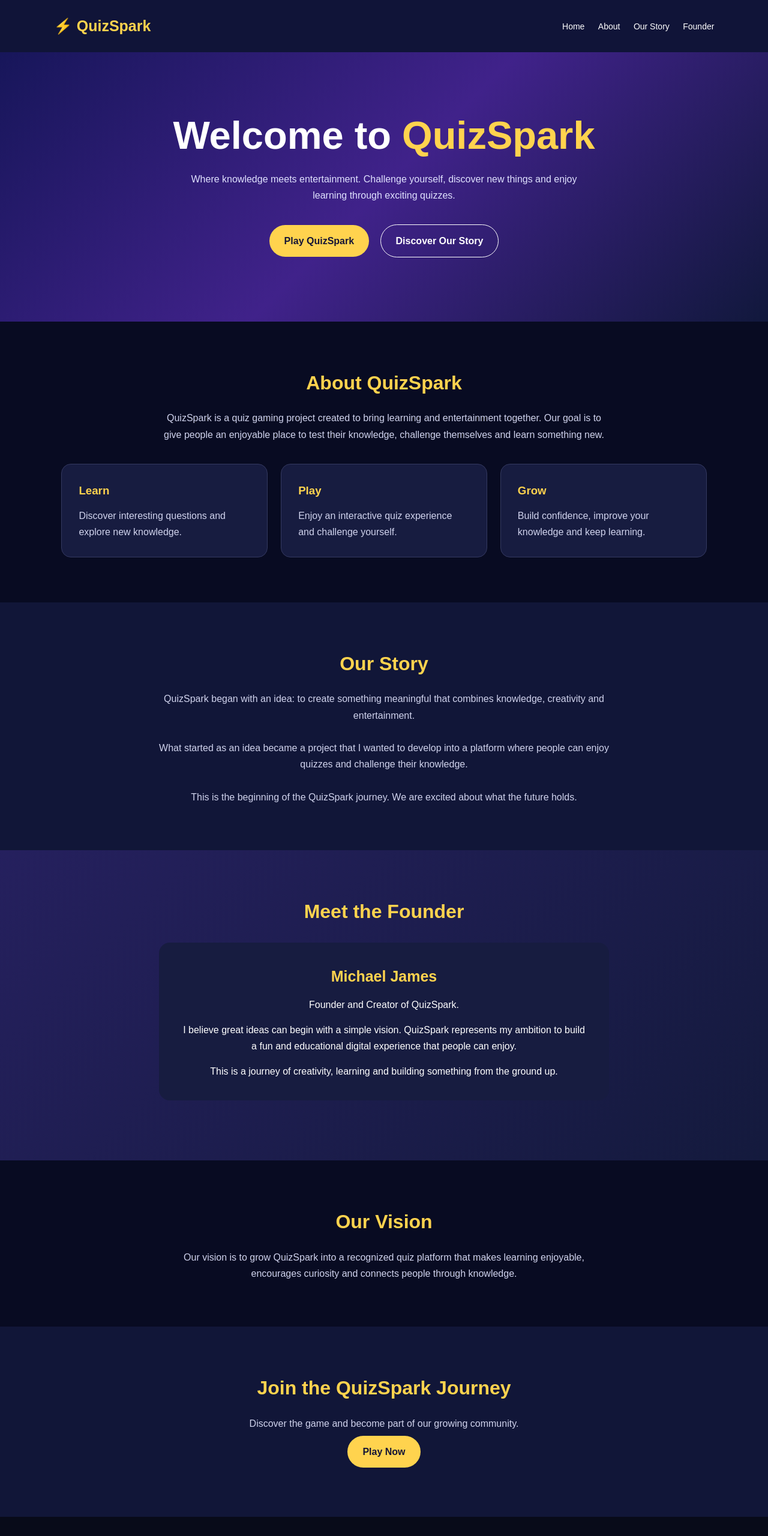
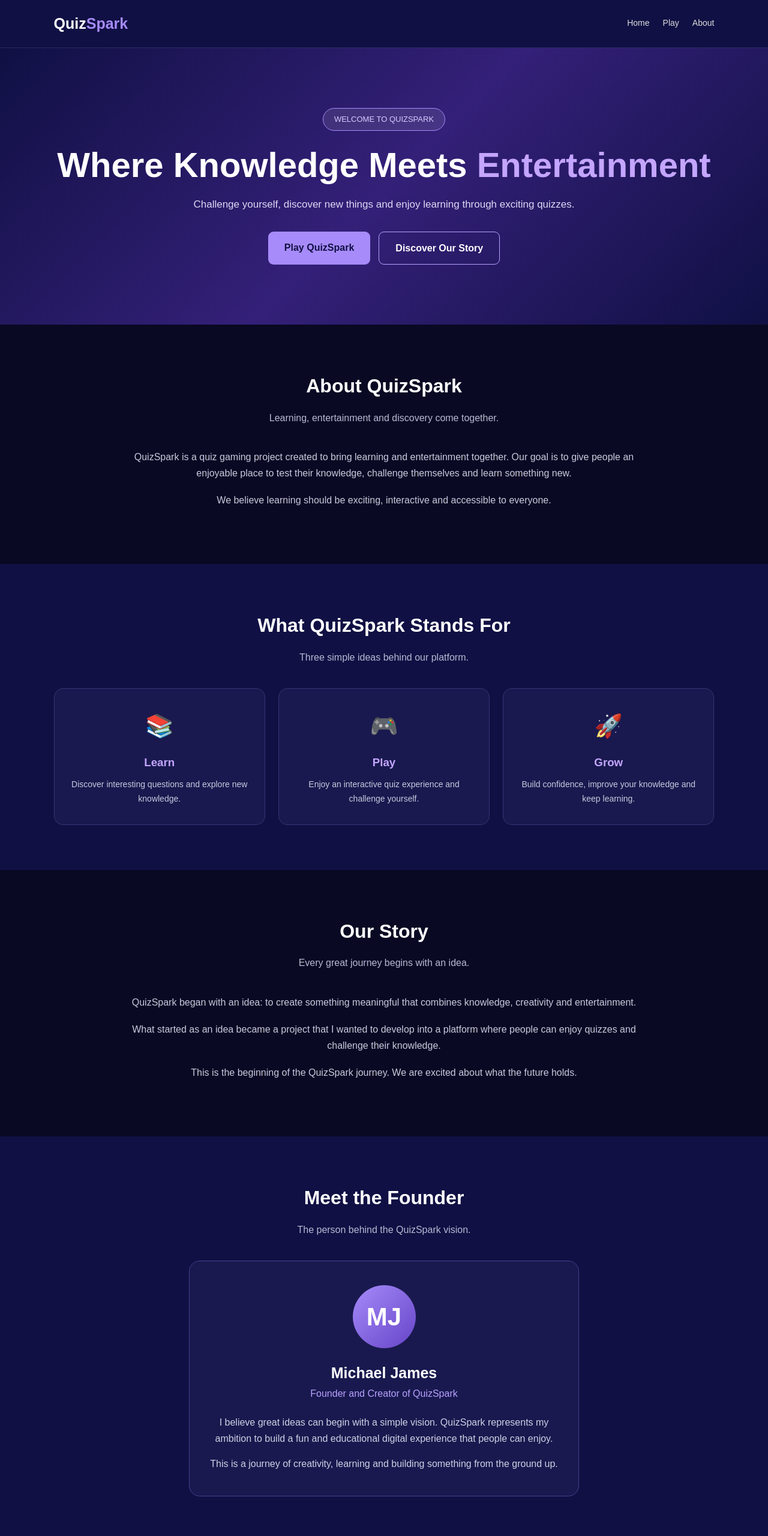
Before and after one commit to Michael20046/QuizSpark-Official, a plain HTML site: page index.html in a window 1280 px wide. Shown: the top 2560 px of the page at 60% size. Drawn offline with Linux system fonts and the light colour scheme.

Commit message:
Revise title and meta description in index.html
Updated the title and meta description for better SEO and clarity. Enhanced the layout and styling of various sections for improved user experience.

```diff
--- a/index.html
+++ b/index.html
@@ -4,39 +4,331 @@
 <head>
 <meta charset="UTF-8">
 <meta name="viewport" content="width=device-width, initial-scale=1.0">
-<title>QuizSpark | Play, Learn and Challenge Yourself</title>
-<meta name="description" content="Discover QuizSpark, meet its founder Michael James, explore the vision and enjoy a fun quiz experience.">
+
+<title>About QuizSpark | Our Story & Vision</title>
+
+<meta name="description" content="Discover the story behind QuizSpark, meet its founder Michael James, and explore our vision of making learning fun through quizzes.">
+
 <meta name="theme-color" content="#101044">
 
 <style>
-*{box-sizing:border-box;margin:0;padding:0}
-body{font-family:Arial,sans-serif;background:#080b22;color:white;line-height:1.7}
-header{padding:22px 7%;display:flex;justify-content:space-between;align-items:center;background:#101438}
-.logo{font-size:25px;font-weight:bold;color:#ffd34e}
-nav a{color:white;text-decoration:none;margin-left:18px;font-size:14px}
-.hero{text-align:center;padding:100px 20px;background:linear-gradient(135deg,#17165a,#40228a,#11183c)}
-.hero h1{font-size:clamp(36px,7vw,65px);line-height:1.2;margin-bottom:20px}
-.hero h1 span{color:#ffd34e}
-.hero p{max-width:650px;margin:0 auto 28px;color:#e0e2ff}
-.btn{display:inline-block;background:#ffd34e;color:#151536;padding:13px 25px;border-radius:30px;text-decoration:none;font-weight:bold;margin:7px}
-.btn.secondary{background:transparent;color:white;border:1px solid white}
-section{padding:75px 8%;text-align:center}
-section h2{font-size:32px;margin-bottom:18px;color:#ffd34e}
-.intro{max-width:750px;margin:auto;color:#d0d3ed}
-.cards{display:grid;grid-template-columns:repeat(auto-fit,minmax(220px,1fr));gap:22px;margin-top:35px}
-.card{background:#171c40;padding:28px;border-radius:16px;border:1px solid #343960;text-align:left}
-.card h3{color:#ffd34e;margin-bottom:12px}
-.card p{color:#d0d3ed}
-.story{background:#111638}
-.founder{background:linear-gradient(135deg,#25205e,#141a3d)}
-.founder-box{max-width:750px;margin:25px auto;background:#171c40;padding:35px;border-radius:18px}
-.founder-box h3{font-size:25px;color:#ffd34e;margin-bottom:12px}
-.contact{background:#111638}
-footer{background:#080b19;text-align:center;padding:30px;color:#b9bdd5;font-size:14px}
-@media(max-width:600px){
-header{flex-direction:column;gap:12px}
-nav a{margin:0 7px;font-size:12px}
-section{padding:55px 6%}
+* {
+    margin: 0;
+    padding: 0;
+    box-sizing: border-box;
+}
+
+html {
+    scroll-behavior: smooth;
+}
+
+body {
+    font-family: Arial, sans-serif;
+    background: #090923;
+    color: white;
+    line-height: 1.7;
+}
+
+header {
+    background: #101044;
+    padding: 18px 7%;
+    display: flex;
+    justify-content: space-between;
+    align-items: center;
+    flex-wrap: wrap;
+    gap: 15px;
+    border-bottom: 1px solid #292966;
+}
+
+.logo {
+    font-size: 25px;
+    font-weight: bold;
+    color: white;
+    text-decoration: none;
+}
+
+.logo span {
+    color: #a78bfa;
+}
+
+nav {
+    display: flex;
+    gap: 22px;
+    flex-wrap: wrap;
+}
+
+nav a {
+    color: #ddd;
+    text-decoration: none;
+    font-size: 14px;
+}
+
+nav a:hover {
+    color: #a78bfa;
+}
+
+.hero {
+    padding: 100px 20px;
+    text-align: center;
+    background: linear-gradient(135deg, #101044, #342078, #101044);
+}
+
+.tag {
+    display: inline-block;
+    background: #ffffff18;
+    border: 1px solid #a78bfa;
+    color: #d8caff;
+    padding: 7px 18px;
+    border-radius: 30px;
+    margin-bottom: 22px;
+    font-size: 13px;
+}
+
+.hero h1 {
+    font-size: clamp(36px, 6vw, 58px);
+    margin-bottom: 18px;
+    line-height: 1.2;
+}
+
+.hero h1 span {
+    color: #c4a5ff;
+}
+
+.hero p {
+    max-width: 650px;
+    margin: auto;
+    color: #ddd9f5;
+    font-size: 17px;
+}
+
+.buttons {
+    margin-top: 30px;
+    display: flex;
+    justify-content: center;
+    gap: 14px;
+    flex-wrap: wrap;
+}
+
+.btn {
+    display: inline-block;
+    padding: 13px 27px;
+    border-radius: 9px;
+    text-decoration: none;
+    font-weight: bold;
+    transition: 0.3s;
+}
+
+.primary {
+    background: #a78bfa;
+    color: #101044;
+}
+
+.primary:hover {
+    background: white;
+    transform: translateY(-3px);
+}
+
+.secondary {
+    border: 1px solid #b9a2ff;
+    color: white;
+}
+
+.secondary:hover {
+    background: #ffffff18;
+}
+
+section {
+    padding: 75px 7%;
+}
+
+.section-heading {
+    text-align: center;
+    margin-bottom: 38px;
+}
+
+.section-heading h2 {
+    font-size: 32px;
+    margin-bottom: 12px;
+}
+
+.section-heading p {
+    color: #b9b9d5;
+    max-width: 650px;
+    margin: auto;
+}
+
+.about-content {
+    max-width: 850px;
+    margin: auto;
+    text-align: center;
+}
+
+.about-content p {
+    color: #c9c9df;
+    margin-bottom: 18px;
+}
+
+.features {
+    background: #101044;
+}
+
+.feature-grid {
+    display: grid;
+    grid-template-columns: repeat(auto-fit, minmax(220px, 1fr));
+    gap: 22px;
+}
+
+.feature-card {
+    background: #19194f;
+    border: 1px solid #343475;
+    padding: 30px 22px;
+    border-radius: 15px;
+    text-align: center;
+    transition: 0.3s;
+}
+
+.feature-card:hover {
+    transform: translateY(-6px);
+    border-color: #a78bfa;
+}
+
+.feature-card .emoji {
+    font-size: 38px;
+    margin-bottom: 12px;
+}
+
+.feature-card h3 {
+    color: #c4a5ff;
+    margin-bottom: 10px;
+}
+
+.feature-card p {
+    color: #c9c9df;
+    font-size: 14px;
+}
+
+.story {
+    max-width: 850px;
+    margin: auto;
+    text-align: center;
+}
+
+.story p {
+    color: #c9c9df;
+    margin-bottom: 18px;
+}
+
+.founder {
+    background: #101044;
+}
+
+.founder-card {
+    max-width: 650px;
+    margin: auto;
+    padding: 40px 25px;
+    background: #19194f;
+    border: 1px solid #48408d;
+    border-radius: 18px;
+    text-align: center;
+}
+
+.founder-avatar {
+    width: 105px;
+    height: 105px;
+    margin: 0 auto 20px;
+    border-radius: 50%;
+    background: linear-gradient(135deg, #a78bfa, #6544c7);
+    display: flex;
+    align-items: center;
+    justify-content: center;
+    font-size: 42px;
+    font-weight: bold;
+    color: white;
+}
+
+.founder-card h3 {
+    font-size: 25px;
+}
+
+.founder-role {
+    color: #b9a2ff;
+    margin-bottom: 20px;
+}
+
+.founder-card p {
+    color: #d0d0e5;
+}
+
+.vision-box {
+    max-width: 850px;
+    margin: auto;
+    text-align: center;
+    padding: 40px 25px;
+    border: 1px solid #51429a;
+    border-radius: 16px;
+    background: linear-gradient(135deg, #19194f, #30206d);
+}
+
+.vision-box p {
+    color: #dedcf5;
+}
+
+.join {
+    text-align: center;
+    background: linear-gradient(135deg, #30206d, #101044);
+    padding: 80px 20px;
+}
+
+.join h2 {
+    font-size: 32px;
+    margin-bottom: 15px;
+}
+
+.join p {
+    color: #dedcf5;
+    margin-bottom: 25px;
+}
+
+footer {
+    background: #07071d;
+    text-align: center;
+    padding: 28px 15px;
+    border-top: 1px solid #252550;
+}
+
+footer p {
+    color: #aaaac5;
+    font-size: 13px;
+}
+
+footer a {
+    color: #b9a2ff;
+    text-decoration: none;
+}
+
+@media (max-width: 600px) {
+    header {
+        justify-content: center;
+        text-align: center;
+    }
+
+    nav {
+        justify-content: center;
+        gap: 15px;
+    }
+
+    .hero {
+        padding: 75px 18px;
+    }
+
+    section {
+        padding: 60px 6%;
+    }
+
+    .section-heading h2,
+    .join h2 {
+        font-size: 27px;
+    }
 }
 </style>
 </head>
@@ -44,88 +336,200 @@ section{padding:55px 6%}
 <body>
 
 <header>
-<div class="logo">⚡ QuizSpark</div>
+    <a href="index.html" class="logo">
+        Quiz<span>Spark</span>
+    </a>
+
     <nav>
-<a href="#home">Home</a>
-<a href="#about">About</a>
-<a href="#story">Our Story</a>
-<a href="#founder">Founder</a>
+        <a href="index.html">Home</a>
+        <a href="index.html#play">Play</a>
+        <a href="about.html">About</a>
     </nav>
 </header>
 
-<section class="hero" id="home">
-<h1>Welcome to <span>QuizSpark</span></h1>
-<p>Where knowledge meets entertainment. Challenge yourself, discover new things and enjoy learning through exciting quizzes.</p>
-<a class="btn" href="https://michael20046.github.io/QuizSpark-Game/">Play QuizSpark</a>
-<a class="btn secondary" href="#story">Discover Our Story</a>
-</section>
+<main>
 
-<section id="about">
-<h2>About QuizSpark</h2>
-<p class="intro">
-QuizSpark is a quiz gaming project created to bring learning and entertainment together. Our goal is to give people an enjoyable place to test their knowledge, challenge themselves and learn something new.
+<section class="hero">
+    <span class="tag">WELCOME TO QUIZSPARK</span>
+
+    <h1>Where Knowledge Meets <span>Entertainment</span></h1>
+
+    <p>
+        Challenge yourself, discover new things and enjoy
+        learning through exciting quizzes.
     </p>
 
-<div class="cards">
-<div class="card">
-<h3>Learn</h3>
-<p>Discover interesting questions and explore new knowledge.</p>
-</div>
-<div class="card">
-<h3>Play</h3>
-<p>Enjoy an interactive quiz experience and challenge yourself.</p>
-</div>
-<div class="card">
-<h3>Grow</h3>
-<p>Build confidence, improve your knowledge and keep learning.</p>
-</div>
+    <div class="buttons">
+        <a href="index.html#play" class="btn primary">Play QuizSpark</a>
+        <a href="#story" class="btn secondary">Discover Our Story</a>
     </div>
 </section>
 
-<section class="story" id="story">
-<h2>Our Story</h2>
-<p class="intro">
-QuizSpark began with an idea: to create something meaningful that combines knowledge, creativity and entertainment.
-<br><br>
-What started as an idea became a project that I wanted to develop into a platform where people can enjoy quizzes and challenge their knowledge.
-<br><br>
-This is the beginning of the QuizSpark journey. We are excited about what the future holds.
+<section>
+    <div class="section-heading">
+        <h2>About QuizSpark</h2>
+        <p>Learning, entertainment and discovery come together.</p>
+    </div>
+
+    <div class="about-content">
+        <p>
+            QuizSpark is a quiz gaming project created to bring
+            learning and entertainment together. Our goal is to
+            give people an enjoyable place to test their knowledge,
+            challenge themselves and learn something new.
         </p>
-</section>
 
-<section class="founder" id="founder">
-<h2>Meet the Founder</h2>
-<div class="founder-box">
-<h3>Michael James</h3>
         <p>
-Founder and Creator of QuizSpark.
-</p>
-<p style="margin-top:15px">
-I believe great ideas can begin with a simple vision. QuizSpark represents my ambition to build a fun and educational digital experience that people can enjoy.
-</p>
-<p style="margin-top:15px">
-This is a journey of creativity, learning and building something from the ground up.
+            We believe learning should be exciting, interactive
+            and accessible to everyone.
         </p>
     </div>
 </section>
 
-<section>
-<h2>Our Vision</h2>
-<p class="intro">
-Our vision is to grow QuizSpark into a recognized quiz platform that makes learning enjoyable, encourages curiosity and connects people through knowledge.
+<section class="features">
+    <div class="section-heading">
+        <h2>What QuizSpark Stands For</h2>
+        <p>Three simple ideas behind our platform.</p>
+    </div>
+
+    <div class="feature-grid">
+
+        <div class="feature-card">
+            <div class="emoji">📚</div>
+            <h3>Learn</h3>
+            <p>
+                Discover interesting questions and
+                explore new knowledge.
             </p>
+        </div>
+
+        <div class="feature-card">
+            <div class="emoji">🎮</div>
+            <h3>Play</h3>
+            <p>
+                Enjoy an interactive quiz experience
+                and challenge yourself.
+            </p>
+        </div>
+
+        <div class="feature-card">
+            <div class="emoji">🚀</div>
+            <h3>Grow</h3>
+            <p>
+                Build confidence, improve your
+                knowledge and keep learning.
+            </p>
+        </div>
+
+    </div>
 </section>
 
-<section class="contact" id="contact">
-<h2>Join the QuizSpark Journey</h2>
-<p class="intro">Discover the game and become part of our growing community.</p>
-<a class="btn" href="https://michael20046.github.io/QuizSpark-Game/">Play Now</a>
+<section id="story">
+    <div class="section-heading">
+        <h2>Our Story</h2>
+        <p>Every great journey begins with an idea.</p>
+    </div>
+
+    <div class="story">
+        <p>
+            QuizSpark began with an idea: to create something
+            meaningful that combines knowledge, creativity
+            and entertainment.
+        </p>
+
+        <p>
+            What started as an idea became a project that
+            I wanted to develop into a platform where people
+            can enjoy quizzes and challenge their knowledge.
+        </p>
+
+        <p>
+            This is the beginning of the QuizSpark journey.
+            We are excited about what the future holds.
+        </p>
+    </div>
 </section>
 
+<section class="founder">
+    <div class="section-heading">
+        <h2>Meet the Founder</h2>
+        <p>The person behind the QuizSpark vision.</p>
+    </div>
+
+    <div class="founder-card">
+
+        <div class="founder-avatar">MJ</div>
+
+        <h3>Michael James</h3>
+
+        <div class="founder-role">
+            Founder and Creator of QuizSpark
+        </div>
+
+        <p>
+            I believe great ideas can begin with a simple vision.
+            QuizSpark represents my ambition to build a fun and
+            educational digital experience that people can enjoy.
+        </p>
+
+        <p style="margin-top:15px;">
+            This is a journey of creativity, learning and
+            building something from the ground up.
+        </p>
+
+    </div>
+</section>
+
+<section>
+    <div class="section-heading">
+        <h2>Our Vision</h2>
+    </div>
+
+    <div class="vision-box">
+        <p>
+            Our vision is to grow QuizSpark into a recognized
+            quiz platform that makes learning enjoyable,
+            encourages curiosity and connects people
+            through knowledge.
+        </p>
+    </div>
+</section>
+
+<section class="join">
+    <h2>Join the QuizSpark Journey</h2>
+
+    <p>
+        Discover the game and become part of our
+        growing community.
+    </p>
+
+    <a href="index.html#play" class="btn primary">
+        Play Now
+    </a>
+</section>
+
+</main>
+
 <footer>
-<p>© 2026 QuizSpark. All rights reserved.</p>
-<p>Created by Michael James | Founder of QuizSpark</p>
+    <p>
+        © <span id="year"></span> QuizSpark.
+        Created by Michael James.
+    </p>
+
+    <p style="margin-top:8px;">
+        Where Knowledge Meets Entertainment.
+    </p>
+
+    <p style="margin-top:8px;">
+        <a href="index.html">Home</a> |
+        <a href="about.html">About Us</a>
+    </p>
 </footer>
+
+<script>
+document.getElementById("year").textContent =
+    new Date().getFullYear();
+</script>
 
 </body>
 </html>
```
Lines whose indentation alone changed are shown as unchanged.
